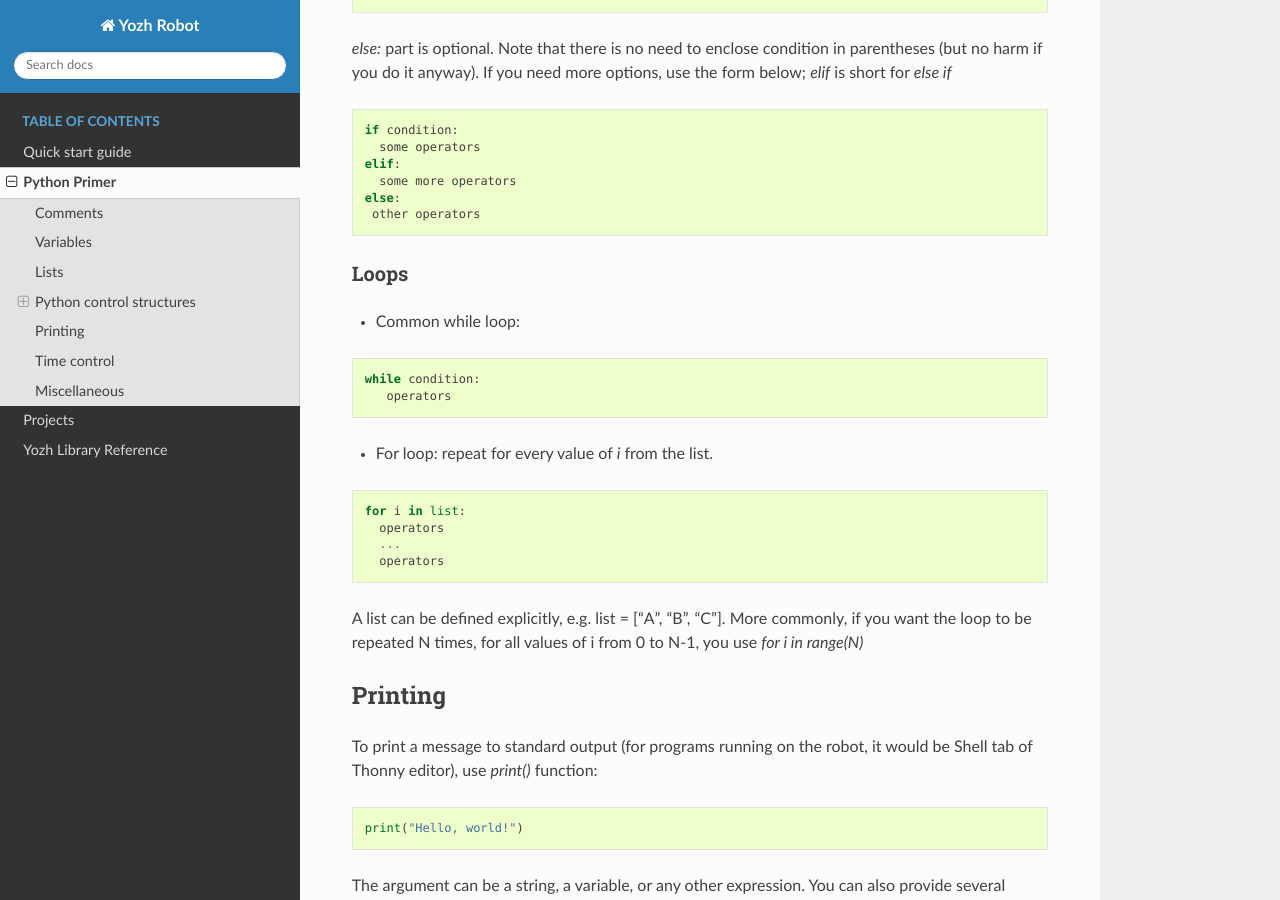
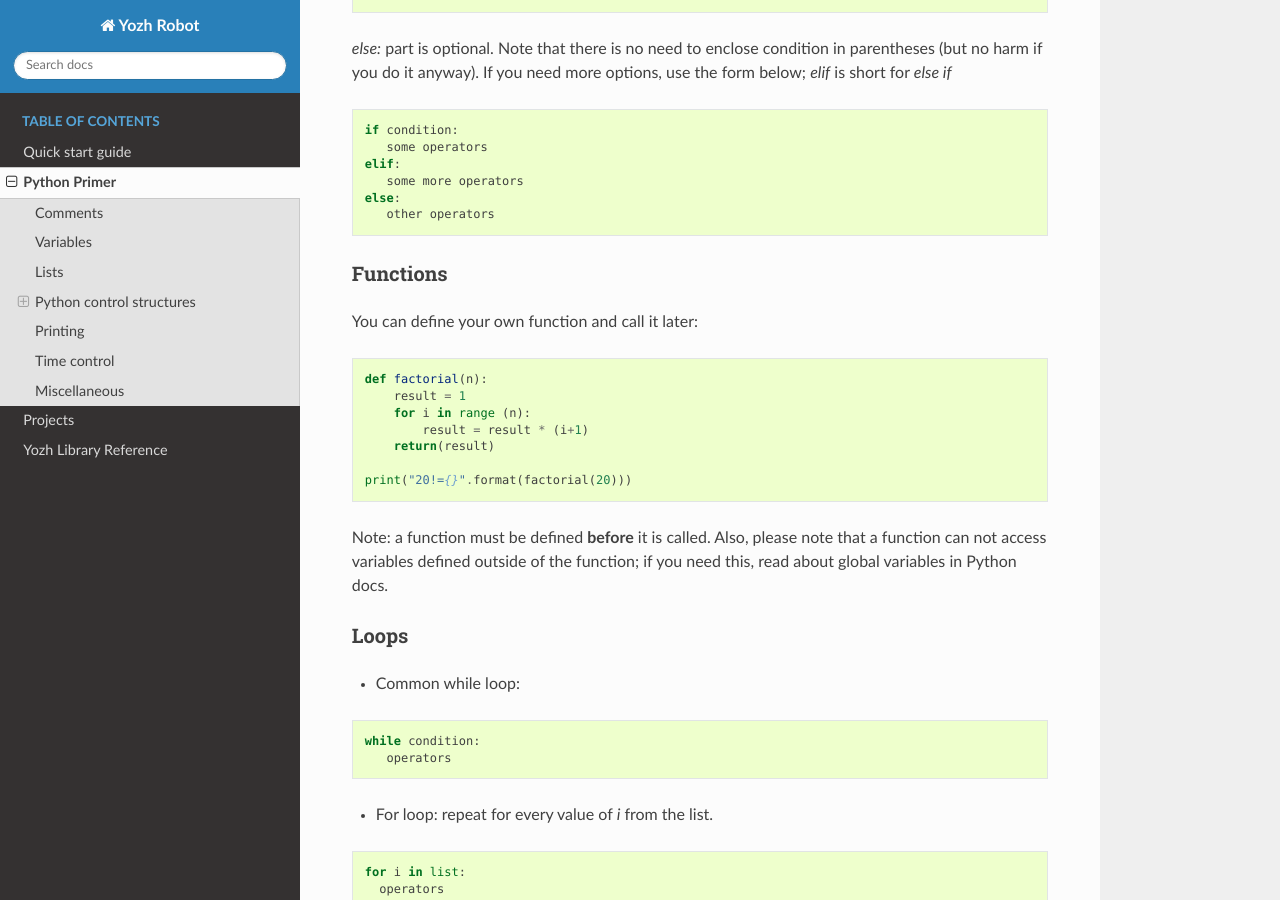
Before and after one commit to shurik179/yozh-SC2023, a Sphinx documentation site: the page built from docs/primer.rst, in a window 1280 px wide and 900 px high, scrolled down 1846 px. Built offline with Sphinx 7.4.7 and the Read the Docs theme 2.0.0, drawn with Linux system fonts in a browser that asks for light colours; formulas are drawn with MathJax 3; pages that are not in the unit, such as notebooks, are missing from menus; some of the changed text lies outside the part shown.

Commit message:
added old docs

```diff
--- a/docs/primer.rst
+++ b/docs/primer.rst
@@ -104,14 +104,31 @@ use the form below; `elif` is short for `else if`
 .. code-block:: python
 
    if condition:
-     some operators
+      some operators
    elif:
-     some more operators
+      some more operators
    else:
-    other operators
+      other operators
 
 
+Functions
+---------
 
+You can define your own function and call it later:
+
+.. code-block:: python
+
+   def factorial(n):
+       result = 1
+       for i in range (n):
+           result = result * (i+1)
+       return(result)
+
+   print("20!={}".format(factorial(20)))
+
+Note: a function must be defined **before** it is called. Also, please note that
+a function can not access variables defined outside of the function; if you need
+this, read about global variables in Python docs.
 
 Loops
 -----
```
Also changed, not shown: other parts of docs/primer.rst (+2 -2 lines), 5 other files.
